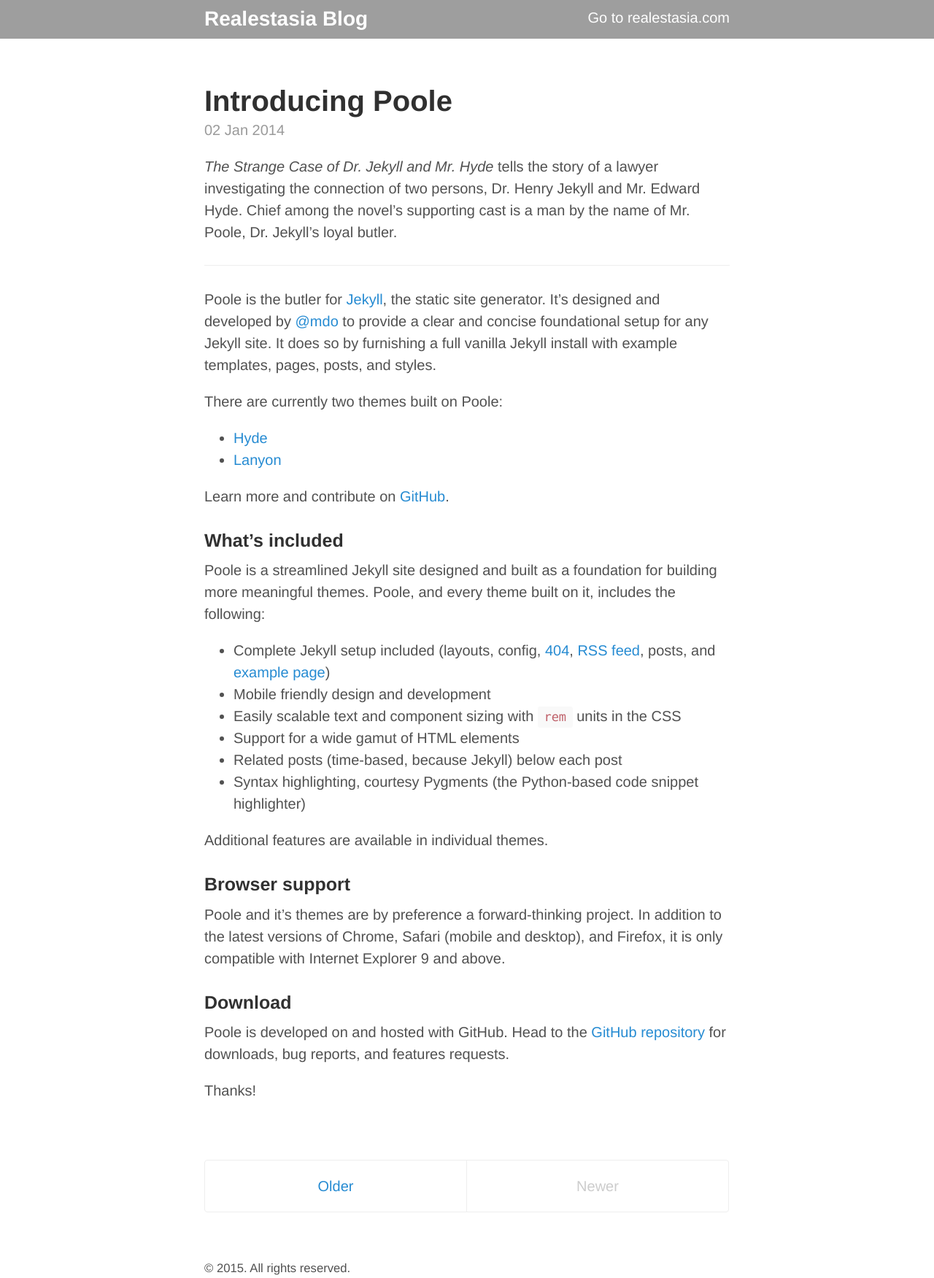
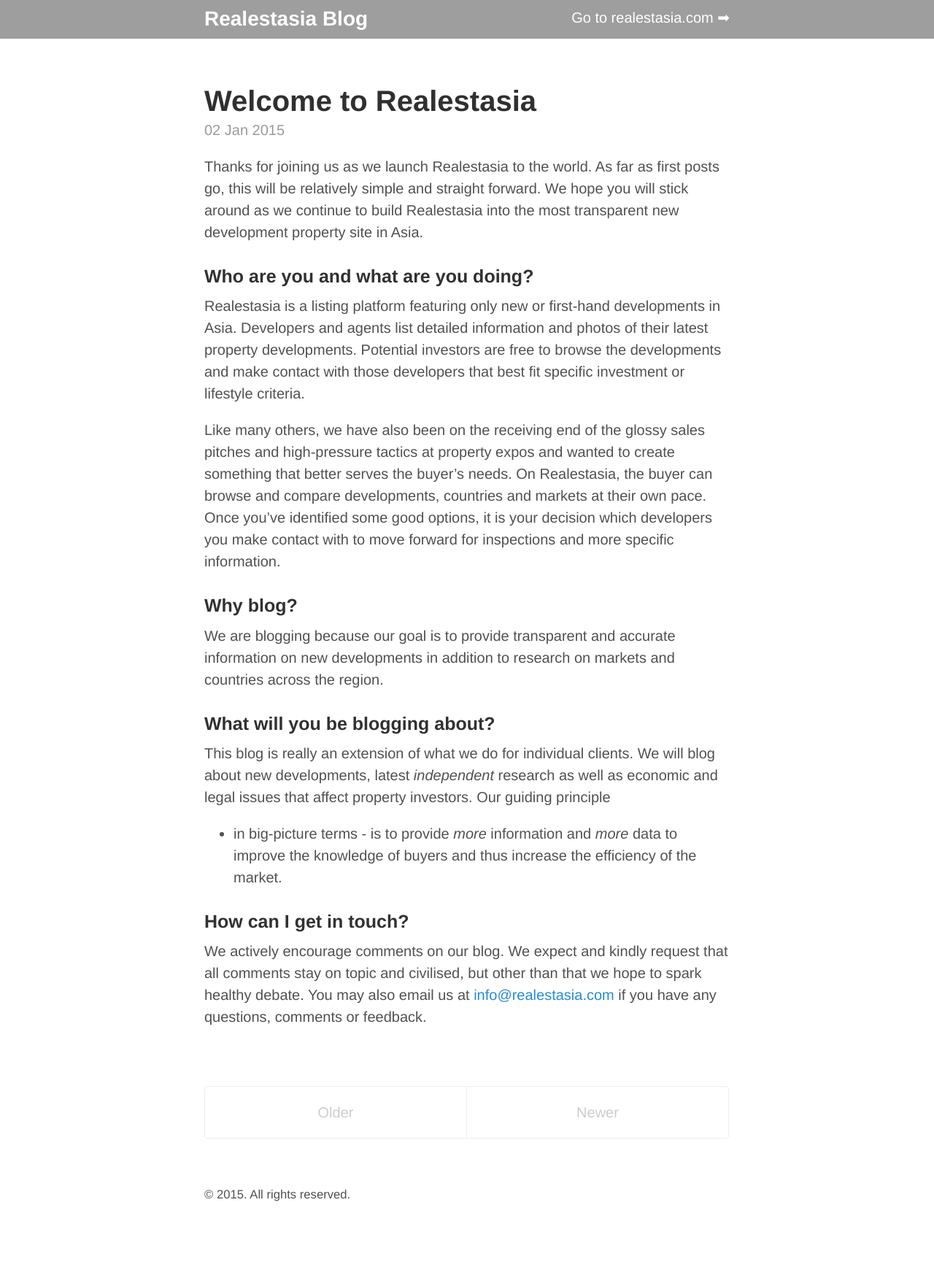
Before and after one commit to Realestasia/blog.realestasia.com, a Jekyll site: the page built from index.html, in a window 1280 px wide. Shown: the whole page at 73% size. Built offline with Jekyll 4.4.1, drawn with Linux system fonts in a browser that asks for light colours; the list of posts is cut into pages by our own code; after the commit the page ends 1690 px from its top, so only the background shows below that; grey boxes are pictures that could not be loaded.

Commit message:
first blog post

```diff
--- a/_config.yml
+++ b/_config.yml
@@ -1,12 +1,13 @@
 # Permalinks
-permalink:        pretty
+# permalink:        pretty
+permalink:        	:title
 relative_permalinks: true
 
 # Setup
 title:            Realestasia blog
 tagline:          Real Estate investing across Asia
 url:              http://blog.realestasia.com
-paginate:         1
+paginate:         3
 baseurl:          /
 author:
   name:           Realestasia
--- a/_layouts/default.html
+++ b/_layouts/default.html
@@ -9,7 +9,7 @@
           <h1 class="logo"><a href="{{ site.baseurl }}">Realestasia Blog</a></h1>
 <!--      <a alt="Realestasia home" href="{{ site.baseurl }}" id="logo"></a>  -->
       <nav class="right">
-        <a href="http://realestasia.com">Go to realestasia.com</a>
+        <a href="http://realestasia.com">Go to realestasia.com &#10145;</a>
       </nav>
     </div>
   </header>
--- a/_layouts/post.html
+++ b/_layouts/post.html
@@ -4,7 +4,8 @@ layout: default
 
 <article class="post">
   <h1 class="post-title">{{ page.title }}</h1>
-  <time datetime="{{ page.date | date_to_xmlschema }}" class="page-date">{{ page.date | date_to_string }}</time>
+
+  <time datetime="{{ page.date | date_to_xmlschema }}" class="post-date">{{ page.date | date_to_string }}</time>
   {{ content }}
 </article>
 
--- /dev/null
+++ b/_posts/2015-01-02-welcome-to-realestasia.md
@@ -0,0 +1,34 @@
+---
+layout: post
+title: Welcome to Realestasia
+---
+
+Thanks for joining us as we launch Realestasia to the world.
+As far as first posts go, this will be relatively simple and straight forward. We hope you will stick around
+as we continue to build Realestasia into the most transparent new development property site in Asia.
+
+<h3>Who are you and what are you doing?</h3>
+Realestasia is a listing platform featuring only new or first-hand developments in Asia. Developers and agents
+list detailed information and photos of their latest property developments. Potential investors
+are free to browse the developments and make contact with those developers that best fit specific investment or
+lifestyle criteria.
+
+Like many others, we have also been on the receiving end of the glossy sales pitches and high-pressure tactics at property expos and wanted to
+create something that better serves the buyer's needs. On Realestasia, the buyer can browse and compare developments,
+countries and markets at their own pace. Once you've identified some good options, it is your decision which developers
+you make contact with to move forward for inspections and more specific information.
+
+<h3>Why blog?</h3>
+We are blogging because our goal is to provide transparent and accurate information on new developments in addition to
+research on markets and countries across the region.
+
+<h3>What will you be blogging about?</h3>
+This blog is really an extension of what we do for individual clients. We will blog about new developments, latest
+_independent_ research as well as economic and legal issues that affect property investors. Our guiding principle
+- in big-picture terms - is to provide _more_ information and _more_ data to improve the knowledge of buyers and thus
+increase the efficiency of the market.
+
+<h3>How can I get in touch?</h3>
+We actively encourage comments on our blog. We expect and kindly request that all comments stay on topic
+and civilised, but other than that we hope to spark healthy debate. You may also email us at
+<a href="mailto:info@realestasia.com">info@realestasia.com</a> if you have any questions, comments or feedback.
--- a/index.html
+++ b/index.html
@@ -14,7 +14,7 @@ title: Home
 
     <time datetime="{{ post.date | date_to_xmlschema }}" class="post-date">{{ post.date | date_to_string }}</time>
 
-    {{ post.content }}
+    {{ post.excerpt }}
   </article>
   {% endfor %}
 </div>
--- a/public/css/blog.realestasia.css
+++ b/public/css/blog.realestasia.css
@@ -19,7 +19,7 @@ header h1.logo a {
     color: #FFF;
 }
 header #logo {
-    background: url("http://realestasia.com/img/realestasia-logo.png") repeat scroll 0 0 rgba(0, 0, 0, 0);
+    /*background: url("http://realestasia.com/img/realestasia-logo.png") repeat scroll 0 0 rgba(0, 0, 0, 0); */
     display: block;
     float: left;
     height: 21px;
@@ -27,7 +27,7 @@ header #logo {
     width: 122px;
 }
 header #logo {
-    background: url("http://realestasia.com/img/realestasia-logo-1.png") repeat scroll 0 0 rgba(0, 0, 0, 0);
+    /*background: url("http://realestasia.com/img/realestasia-logo-1.png") repeat scroll 0 0 rgba(0, 0, 0, 0); */
     display: block;
     float: left;
     height: 29px;
@@ -46,3 +46,7 @@ header nav.right {
 header nav.right a {
     color: #fff;
 }
+
+footer.footer {
+    margin-bottom: 2rem;
+}
```
Also changed, not shown: _posts/2013-12-31-whats-jekyll.md (deleted, +0 -10 lines), _drafts/2014-01-01-example-content.md (renamed from _posts/2014-01-01-example-content.md), _drafts/2014-01-02-introducing-poole.md (renamed from _posts/2014-01-02-introducing-poole.md).
